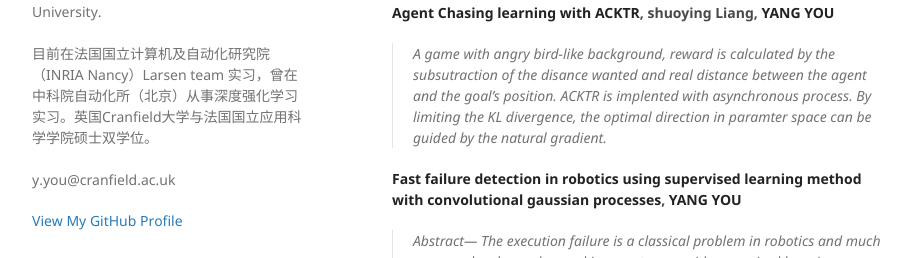
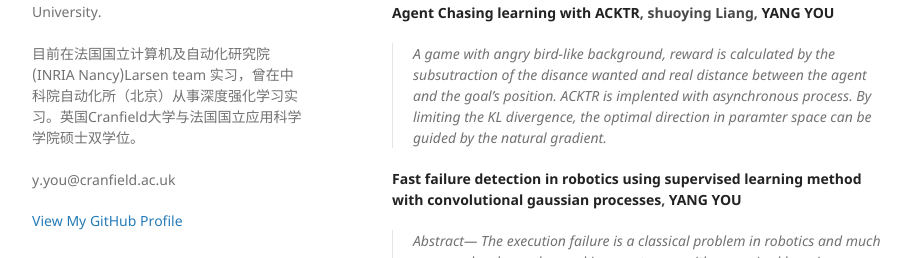
Before and after one commit to yangyou95/yangyou95.github.io, a Jekyll site: the page built from index.md, in a window 1280 px wide. Shown: the part 336-594 px from the top of the page, without its empty margins (178-1099 px from the left). Built offline with Jekyll 4.4.1, drawn with Linux system fonts in a browser that asks for light colours.

```diff
--- a/_config.yml
+++ b/_config.yml
@@ -1,6 +1,6 @@
 title: Yang YOU
 logo: /assets/img/yang.jpg
-description: MSc Student in Robotics, Cranfield University. <br> <br>目前在法国国立计算机及自动化研究院（INRIA Nancy）Larsen team 实习，曾在中科院自动化所（北京）从事深度强化学习实习。英国Cranfield大学与法国国立应用科学学院硕士双学位。<br> <br> y.you@cranfield.ac.uk
+description: MSc Student in Robotics, Cranfield University. <br> <br>目前在法国国立计算机及自动化研究院(INRIA Nancy)Larsen team 实习，曾在中科院自动化所（北京）从事深度强化学习实习。英国Cranfield大学与法国国立应用科学学院硕士双学位。<br> <br> y.you@cranfield.ac.uk
 show_downloads: false
 google_analytics:
 theme: jekyll-theme-minimal
```
